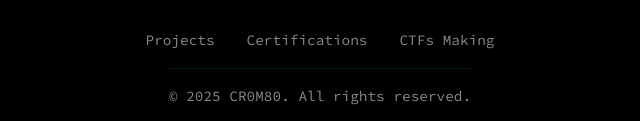
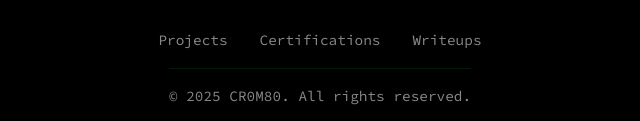
Before and after one commit to CR0M80/CR0M80, a plain HTML site: page ctfs.html in a window 1280 px wide. Shown: the part 1453-1574 px from the top of the page, 320-960 px from the left. Drawn offline with nearby package versions, Linux system fonts and the light colour scheme.

Commit message:
Update ctfs.html

```diff
--- a/ctfs.html
+++ b/ctfs.html
@@ -192,7 +192,7 @@
           <div class="footer-links">
             <a href="projects.html">Projects</a>
             <a href="certifs.html">Certifications</a>
-            <a href="ctfs.html">CTFs Making</a>
+            <a href="ctfs.html">Writeups</a>
           </div>
           <p class="copyright">© 2025 CR0M80. All rights reserved.</p>
         </div>
```
